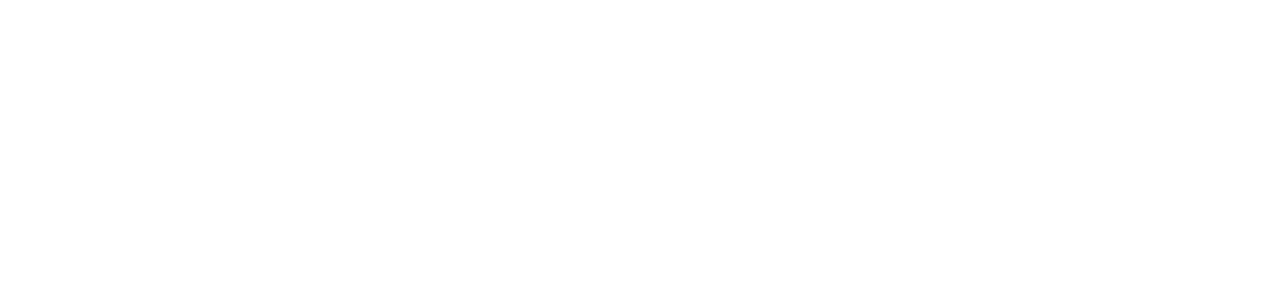
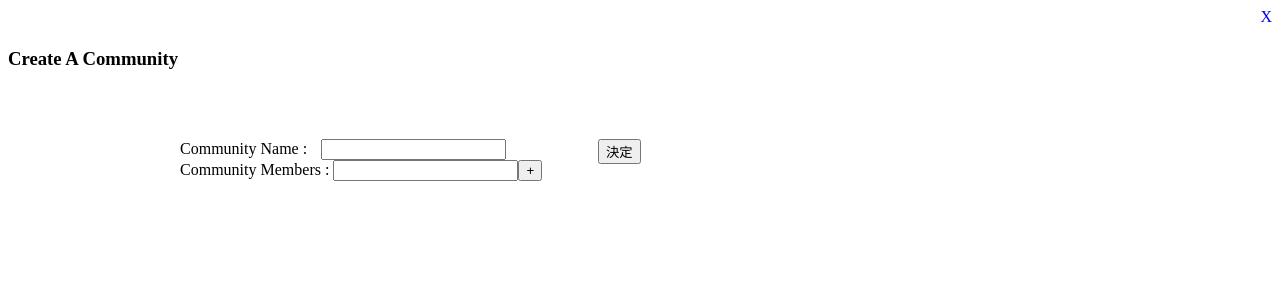
Before and after one commit to k-ueki/BookShelf, a Vue app: page /community/add in a window 1280 px wide. Shown: the top 300 px of the page. Built offline with nearby package versions, Linux system fonts and the light colour scheme.

Commit message:
コミュニティ作成のフォームを設置

```diff
--- a/src/components/header.vue
+++ b/src/components/header.vue
@@ -1,7 +1,7 @@
 <template>
         <header>
                 <div class="head-container">
-                    <div class="logo">〇〇</div>
+                    <div class="logo">〇</div>
                     <div class="header-list">
                         <ul>
                             <li style="cursor:pointer;">My Bookshelf</li>
--- /dev/null
+++ b/src/pages/community/add.vue
@@ -0,0 +1,142 @@
+<template>
+<div id="modal">
+	<!--
+		<div class="overlay" @click="$emit('close')">
+	-->
+		<div style="position:relative;">
+
+			<router-link to="/top/?id=14"><div class="del">X</div></router-link>
+
+			<div class="modal-main-content" style="position:absolute;">
+				<h3>Create A Community</h3>
+				<div class="input-wrapper">
+					<div class="comNameflame">Community Name   :
+					<input class="comName" /></div>
+					<div class="comMem">Community Members :
+						<input class="comMembers"/>
+						<button class="">+</button>
+					</div>
+				</div>
+				<div class="btn-wrapper" style="text-align:center;">
+					<button class="create-com-button" style="">決定</button>
+				</div>
+			</div>
+		</div>
+		<div v-show="loading_act" class="search_wrapper">
+			検索結果
+			<div v-show="loading && loading_act" class="loading">
+				Loading...
+			</div>
+			<ul v-show="!loading">
+				<li class="list" v-for="item in items" style="cursor:pointer;" @click="clickItem(item)">
+					<img class="itemImage" :src="item.Item.largeImageUrl">
+					<div class="itemInfo">
+						<tr><li>{{ item.Item.title }}</li></tr>
+						<tr><li>{{ item.Item.author }}</li></tr>
+						<tr><li>{{ item.Item.itemPrice }}円</li></tr>
+					</div>
+				</li>
+			</ul>
+		</div>
+</div>
+</template>
+<script>
+import axios from 'axios'
+
+export default{
+//	el:"#modal",
+	data(){
+		return{
+			test:'',
+			items:[],
+			loading_act:false,
+			loading:true,
+		}
+	},
+	created(){
+	},
+	methods:{
+		clickItem(item){
+			if(confirm("登録しますか？")){
+				var params = new URLSearchParams();
+				item = item.Item
+				params.append("title",item.title);
+				params.append("author",item.author);
+				params.append("price",item.itemPrice);
+				params.append("img_url",item.largeImageUrl);
+				params.append("rakuten_page_url",item.itemUrl);
+				params.append("user_id",this.$route.params.id);
+
+				axios.post("http://localhost:8888/regist/book/",params)
+					.then(res => {
+
+					})
+					.catch(err => {
+
+					})
+			}else{
+				alert("登録をキャンセルしました。")
+			}
+		},
+		searchBook(){
+			this.loading_act=true
+			var params = new URLSearchParams();
+			params.append("booksTitle",this.bookT);
+
+			axios.post("http://localhost:8888/top/bookapi/",params)
+				.then(res => {
+					this.items = res.data.Items
+
+					this.loading = false
+				})
+				.catch(err => {
+
+				})
+		}
+	}
+}
+</script>
+<style>
+
+.del{
+	cursor:pointer;
+	float:right;
+}
+h3 {
+  margin: 40px 0 0;
+}
+.comNameflame,.comMem{
+	float:left;
+	margin-left:25%;
+}
+.comName{
+	margin-left:10px;
+}
+.input-wrapper{
+	margin-top:10%;
+	height:auto;
+}
+.btn-wrapper{
+	margin-top:5%;
+	margin-bottom:5%;
+	text-align:center;
+}
+.list{
+	width:100%;
+	padding:5% 0;
+	border-bottom:1px solid black;
+}
+.itemImage{
+	float:left;
+}
+.itemTitle{
+	float:right;
+}
+.loading{
+	text-align:center;
+}
+.search_wrapper{
+	width:75%;
+	margin:auto auto;
+}
+</style>
--- a/src/pages/top.vue
+++ b/src/pages/top.vue
@@ -50,7 +50,11 @@
 						}
 					}">
 						<button>+</button></router-link>
-						<button>community add</button>
+					<router-link :to="{
+						name:'CommunityAdd'
+						}"
+					>
+						<button>community add</button></router-link>
 					<div class="searchWrap"><input type="search" name="word-search" class="word-search" placeholder="検索ワード"></div>
 					<div class="btnWrap"><button class="btn">検索</button></div>
 					<div class="selectWrap"><select name="refine">
--- a/src/router.js
+++ b/src/router.js
@@ -5,6 +5,7 @@
 import Signup from '@/pages/signup'
 import Top from '@/pages/top'
 import Regist from '@/pages/regist'
+import CommunityAdd from '@/pages/community/add'
 
 Vue.use(VueRouter)
 
@@ -28,6 +29,11 @@
 			path: '/regist/:id?',
 			name: "Regist",
 			component:Regist
+		},
+		{
+			path:'/community/add/',
+			name:"CommunityAdd",
+			component:CommunityAdd
 		}
 	]
 })
```
